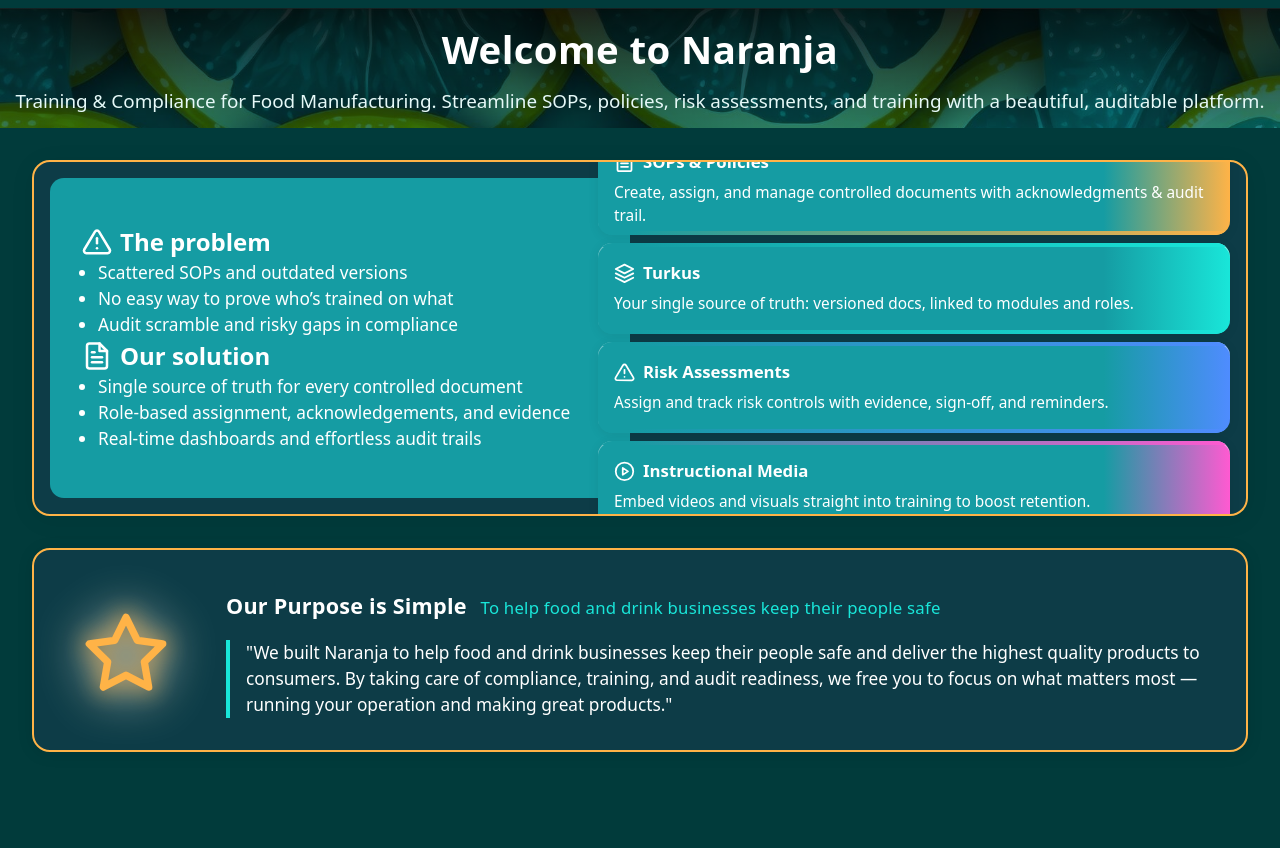
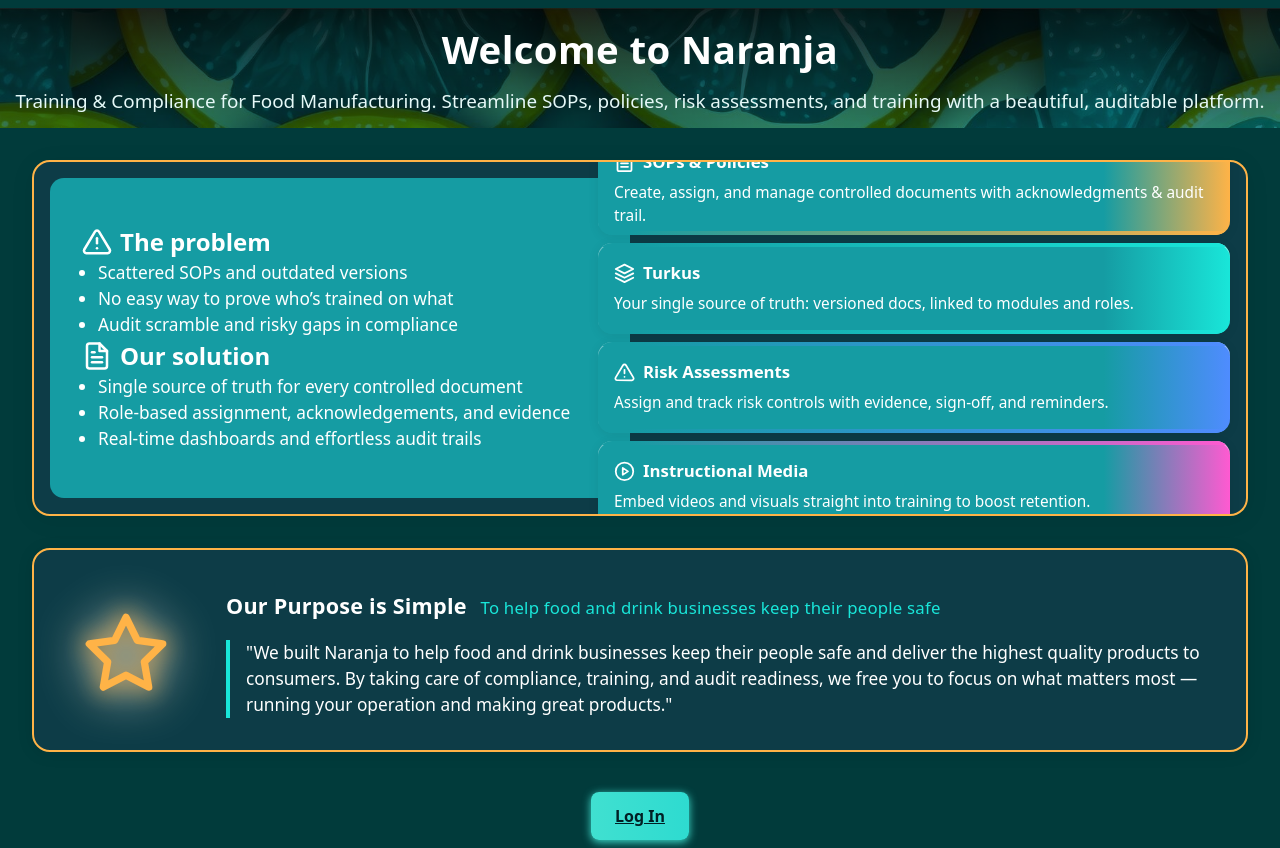
Before and after one commit to BigMak77/Naranjatuesday26august2024, a Next.js app: page / in a window 1280 px wide. Before the commit the page ends 800 px from the top, so only its background shows below. Built offline with nearby package versions, Linux system fonts and the light colour scheme; no server answers.

Commit message:
feat: add Log In button to homepage

```diff
--- a/src/app/page.tsx
+++ b/src/app/page.tsx
@@ -387,6 +387,15 @@
           </div>
         </div>
 
+        {/* Add Log In button below main content */}
+        <div style={{ display: "flex", justifyContent: "center", marginTop: "2.5rem" }}>
+          <Link href="/homepage/login" legacyBehavior>
+            <a className="neon-btn neon-btn-primary px-6 py-3 text-lg font-semibold rounded shadow">
+              Log In
+            </a>
+          </Link>
+        </div>
+
         {/* Global overrides */}
         <style jsx global>{`
           .homepage-cards-panel {
```
